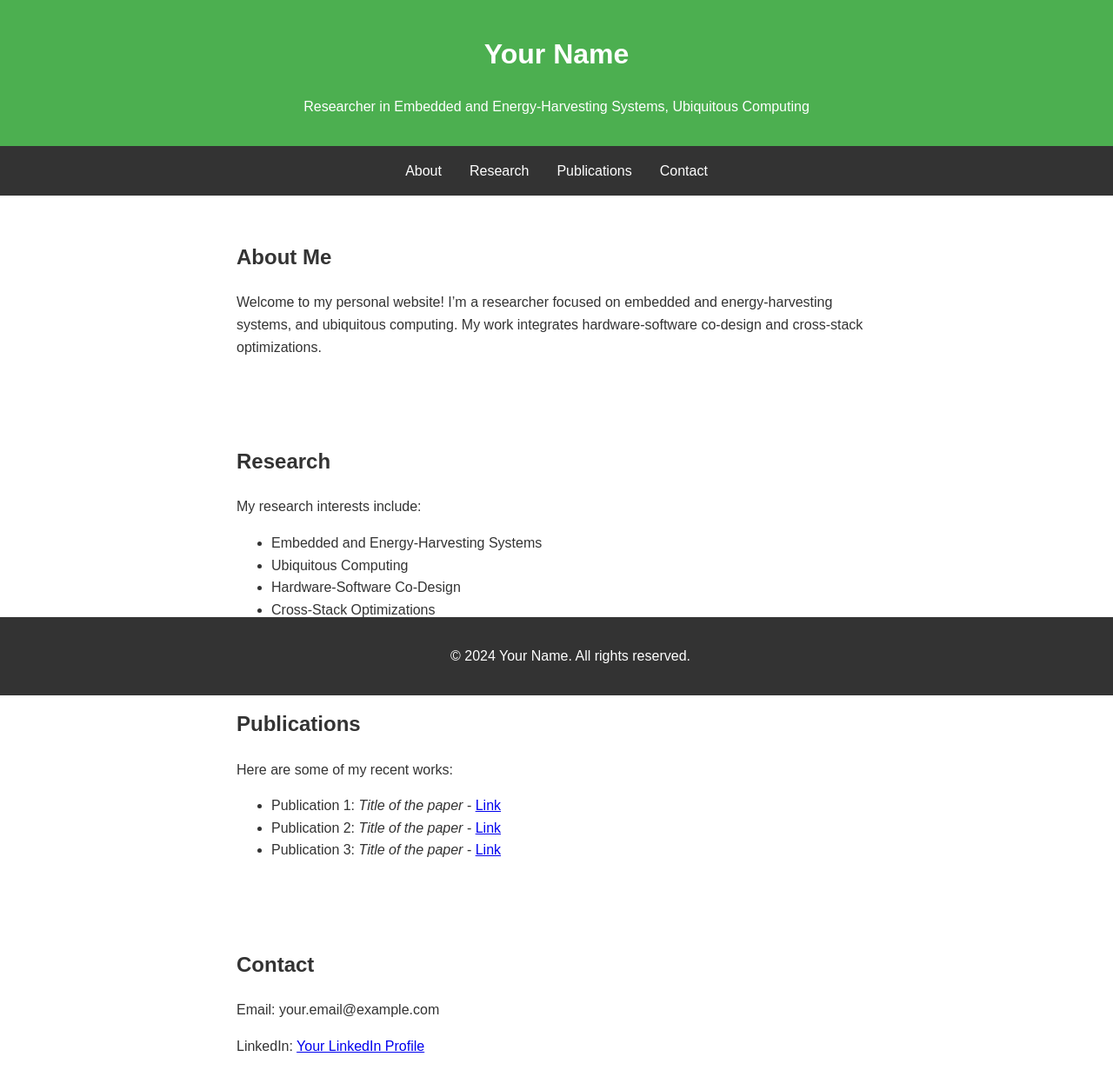
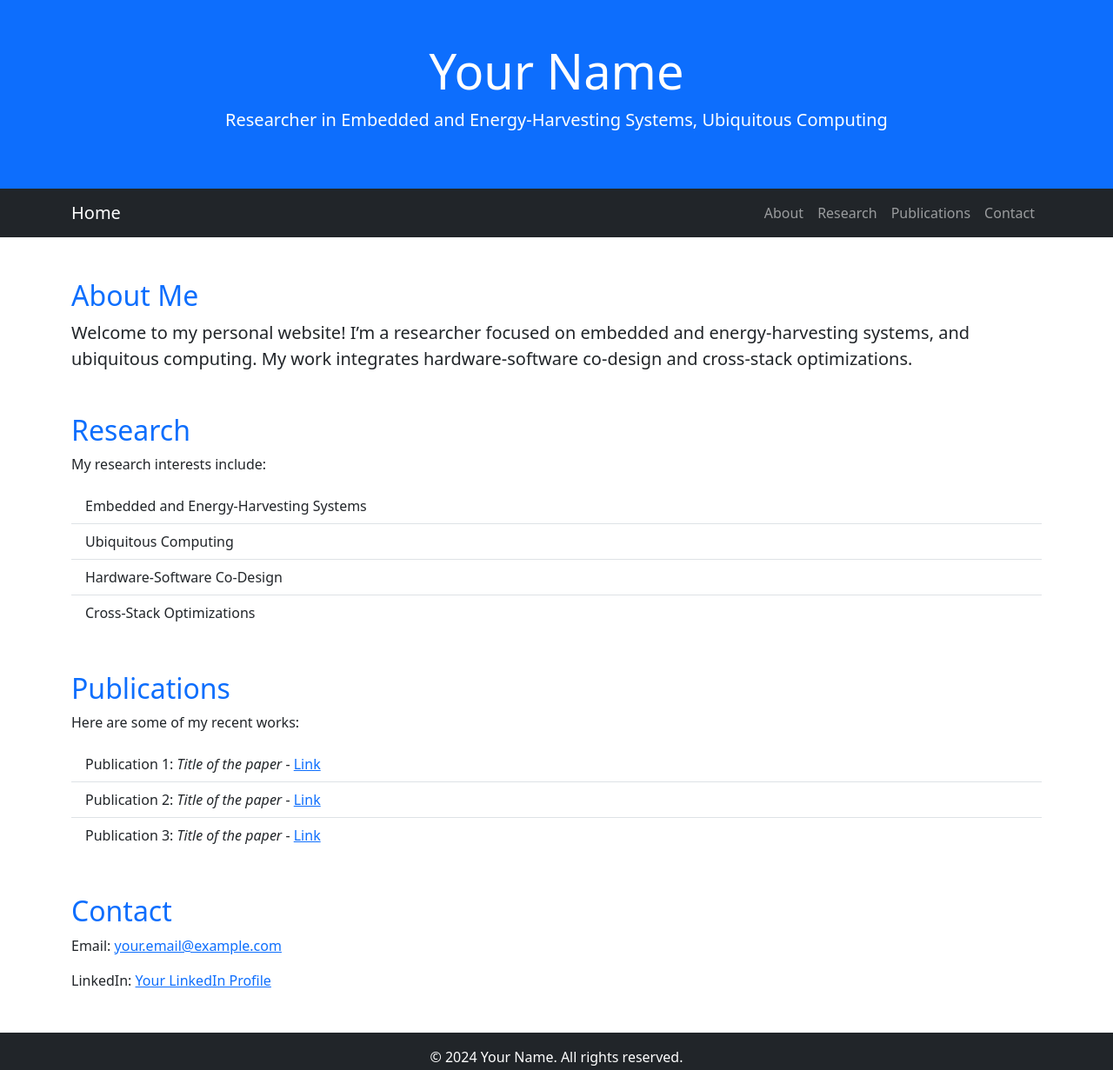
Before and after one commit to vishakn95/vishakn95.github.io, a plain HTML site: page index.html in a window 1280 px wide. Shown: the top 1231 px of the page at 87% size. Drawn offline with nearby package versions, Linux system fonts and the light colour scheme.

Commit message:
updating website by adding interactive layout using bootstrap

```diff
--- a/index.html
+++ b/index.html
@@ -4,102 +4,82 @@
     <meta charset="UTF-8">
     <meta name="viewport" content="width=device-width, initial-scale=1.0">
     <title>Your Name - Personal Website</title>
-    <style>
-        body {
-            font-family: Arial, sans-serif;
-            margin: 0;
-            padding: 0;
-            color: #333;
-            line-height: 1.6;
-        }
-        header {
-            background-color: #4CAF50;
-            color: white;
-            padding: 1em;
-            text-align: center;
-        }
-        nav {
-            display: flex;
-            justify-content: center;
-            background-color: #333;
-        }
-        nav a {
-            color: white;
-            padding: 1em;
-            text-decoration: none;
-        }
-        nav a:hover {
-            background-color: #575757;
-        }
-        section {
-            padding: 2em;
-        }
-        footer {
-            background-color: #333;
-            color: white;
-            text-align: center;
-            padding: 1em;
-            position: fixed;
-            width: 100%;
-            bottom: 0;
-        }
-        .content {
-            max-width: 800px;
-            margin: auto;
-        }
-    </style>
+    <!-- Bootstrap CSS -->
+    <link href="https://cdn.jsdelivr.net/npm/bootstrap@5.3.0/dist/css/bootstrap.min.css" rel="stylesheet">
 </head>
 <body>
 
-<header>
-    <h1>Your Name</h1>
-    <p>Researcher in Embedded and Energy-Harvesting Systems, Ubiquitous Computing</p>
+<!-- Header Section -->
+<header class="bg-primary text-white text-center py-5">
+    <div class="container">
+        <h1 class="display-4">Your Name</h1>
+        <p class="lead">Researcher in Embedded and Energy-Harvesting Systems, Ubiquitous Computing</p>
+    </div>
 </header>
 
-<nav>
-    <a href="#about">About</a>
-    <a href="#research">Research</a>
-    <a href="#publications">Publications</a>
-    <a href="#contact">Contact</a>
+<!-- Navbar -->
+<nav class="navbar navbar-expand-lg navbar-dark bg-dark">
+    <div class="container">
+        <a class="navbar-brand" href="#">Home</a>
+        <button class="navbar-toggler" type="button" data-bs-toggle="collapse" data-bs-target="#navbarNav" aria-controls="navbarNav" aria-expanded="false" aria-label="Toggle navigation">
+            <span class="navbar-toggler-icon"></span>
+        </button>
+        <div class="collapse navbar-collapse" id="navbarNav">
+            <ul class="navbar-nav ms-auto">
+                <li class="nav-item"><a class="nav-link" href="#about">About</a></li>
+                <li class="nav-item"><a class="nav-link" href="#research">Research</a></li>
+                <li class="nav-item"><a class="nav-link" href="#publications">Publications</a></li>
+                <li class="nav-item"><a class="nav-link" href="#contact">Contact</a></li>
+            </ul>
+        </div>
+    </div>
 </nav>
 
-<div class="content">
-    <section id="about">
-        <h2>About Me</h2>
-        <p>Welcome to my personal website! I’m a researcher focused on embedded and energy-harvesting systems, and ubiquitous computing. My work integrates hardware-software co-design and cross-stack optimizations.</p>
+<!-- Content Sections -->
+<div class="container my-5">
+    <!-- About Section -->
+    <section id="about" class="my-5">
+        <h2 class="text-primary">About Me</h2>
+        <p class="lead">Welcome to my personal website! I’m a researcher focused on embedded and energy-harvesting systems, and ubiquitous computing. My work integrates hardware-software co-design and cross-stack optimizations.</p>
     </section>
 
-    <section id="research">
-        <h2>Research</h2>
+    <!-- Research Section -->
+    <section id="research" class="my-5">
+        <h2 class="text-primary">Research</h2>
         <p>My research interests include:</p>
-        <ul>
-            <li>Embedded and Energy-Harvesting Systems</li>
-            <li>Ubiquitous Computing</li>
-            <li>Hardware-Software Co-Design</li>
-            <li>Cross-Stack Optimizations</li>
+        <ul class="list-group list-group-flush">
+            <li class="list-group-item">Embedded and Energy-Harvesting Systems</li>
+            <li class="list-group-item">Ubiquitous Computing</li>
+            <li class="list-group-item">Hardware-Software Co-Design</li>
+            <li class="list-group-item">Cross-Stack Optimizations</li>
         </ul>
     </section>
 
-    <section id="publications">
-        <h2>Publications</h2>
+    <!-- Publications Section -->
+    <section id="publications" class="my-5">
+        <h2 class="text-primary">Publications</h2>
         <p>Here are some of my recent works:</p>
-        <ul>
-            <li>Publication 1: <i>Title of the paper</i> - <a href="link_to_publication">Link</a></li>
-            <li>Publication 2: <i>Title of the paper</i> - <a href="link_to_publication">Link</a></li>
-            <li>Publication 3: <i>Title of the paper</i> - <a href="link_to_publication">Link</a></li>
+        <ul class="list-group list-group-flush">
+            <li class="list-group-item">Publication 1: <i>Title of the paper</i> - <a href="link_to_publication" class="text-primary">Link</a></li>
+            <li class="list-group-item">Publication 2: <i>Title of the paper</i> - <a href="link_to_publication" class="text-primary">Link</a></li>
+            <li class="list-group-item">Publication 3: <i>Title of the paper</i> - <a href="link_to_publication" class="text-primary">Link</a></li>
         </ul>
     </section>
 
-    <section id="contact">
-        <h2>Contact</h2>
-        <p>Email: your.email@example.com</p>
-        <p>LinkedIn: <a href="https://www.linkedin.com/in/yourprofile">Your LinkedIn Profile</a></p>
+    <!-- Contact Section -->
+    <section id="contact" class="my-5">
+        <h2 class="text-primary">Contact</h2>
+        <p>Email: <a href="mailto:your.email@example.com" class="text-primary">your.email@example.com</a></p>
+        <p>LinkedIn: <a href="https://www.linkedin.com/in/yourprofile" class="text-primary">Your LinkedIn Profile</a></p>
     </section>
 </div>
 
-<footer>
-    <p>&copy; 2024 Your Name. All rights reserved.</p>
+<!-- Footer -->
+<footer class="bg-dark text-white text-center py-3">
+    <p class="mb-0">&copy; 2024 Your Name. All rights reserved.</p>
 </footer>
 
+<!-- Bootstrap JS Bundle -->
+<script src="https://cdn.jsdelivr.net/npm/bootstrap@5.3.0/dist/js/bootstrap.bundle.min.js"></script>
 </body>
 </html>
```
